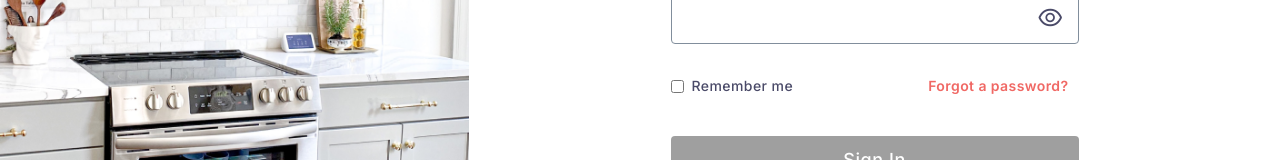
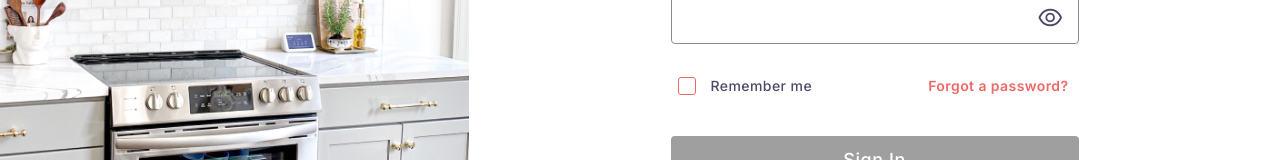
Before and after one commit to yuliapakhachuk/Amity-angular, an Angular app: page / in a window 1280 px wide. Shown: the part 402-562 px from the top of the page. Built offline with nearby package versions, Linux system fonts and the light colour scheme.

Commit message:
Created styles for checkbox

```diff
--- a/src/app/components/sign-in-page/sign-in-page.component.html
+++ b/src/app/components/sign-in-page/sign-in-page.component.html
@@ -35,7 +35,12 @@
 
             <div class="form_content_inputs__settings">
                 <div class="form_content_inputs__settings__checkbox-container">
-                    <input type="checkbox" id="remember">
+
+                    <div class="checkbox-container">
+                        <input class="checkbox" type="checkbox" formControlName="rememberUser">
+                        <div class="checkmark"></div>
+                    </div>
+
                     <label for="remember">Remember me</label>
                 </div>
                 <a class="form_content_inputs__settings__forgot">Forgot a password?</a>
--- a/src/app/components/sign-in-page/sign-in-page.component.ts
+++ b/src/app/components/sign-in-page/sign-in-page.component.ts
@@ -13,7 +13,8 @@ export class SignInPageComponent {
   ngOnInit() {
     this.form = new FormGroup({
       email: new FormControl(null, [Validators.required, Validators.email]),
-      password: new FormControl(null, [Validators.required])
+      password: new FormControl(null, [Validators.required]),
+      rememberUser: new FormControl(false)
     })
   }
 
--- a/src/styles.scss
+++ b/src/styles.scss
@@ -10,3 +10,4 @@
 @import './styles/components/buttons';
 @import './styles/components/layouts';
 @import './styles/components/input';
+@import './styles/components/checkbox';
--- /dev/null
+++ b/src/styles/components/_checkbox.scss
@@ -0,0 +1,51 @@
+.checkbox {
+    position: absolute;
+    opacity: 0;
+    cursor: pointer;
+    height: 32px;
+    width: 32px;
+    z-index: 100;
+
+    &:checked ~ .checkmark {
+        background-color: var(--primary-400-color);
+    }
+
+    &:checked ~ .checkmark::after {
+        display: block;
+    }
+  }
+
+.checkmark {
+    position: absolute;
+    top: 50%;
+    left: 50%;
+    transform: translate(-50%,-50%);
+    height: 18px;
+    width: 18px;
+    border: 1px solid var(--primary-400-color);
+    border-radius: 3px;
+
+    &::after {
+        content: "\e90a";
+        font-family: 'icomoon';
+        color: var(--white-color);
+        font-size: 12px;
+        font-weight: bold;
+        position: absolute;
+        top: 50%;
+        left: 50%;
+        transform: translate(-50%,-50%);
+        display: none;
+    }
+}
+
+.checkbox-container {
+    position: relative;
+    height: 32px;
+    width: 32px;
+
+    &:hover {
+        background-color: var(--primary-10-color);
+        border-radius: 50%;
+    }
+}
```
Also changed, not shown: src/app/components/sign-in-page/sign-in-page.component.scss (line endings or trailing spaces).
